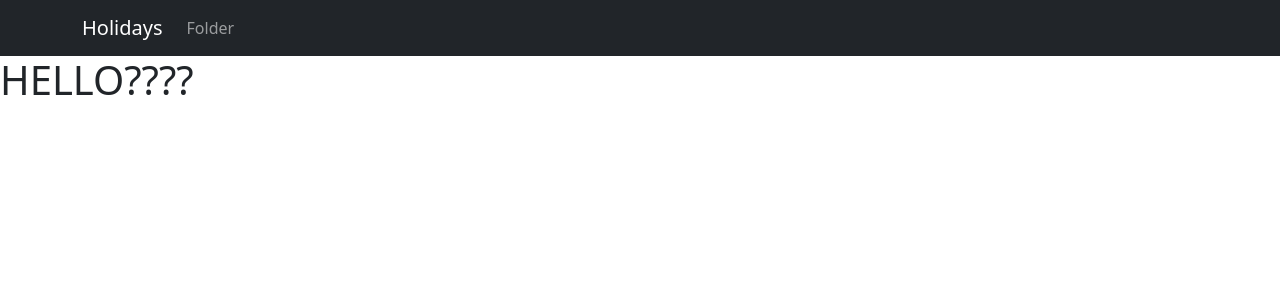
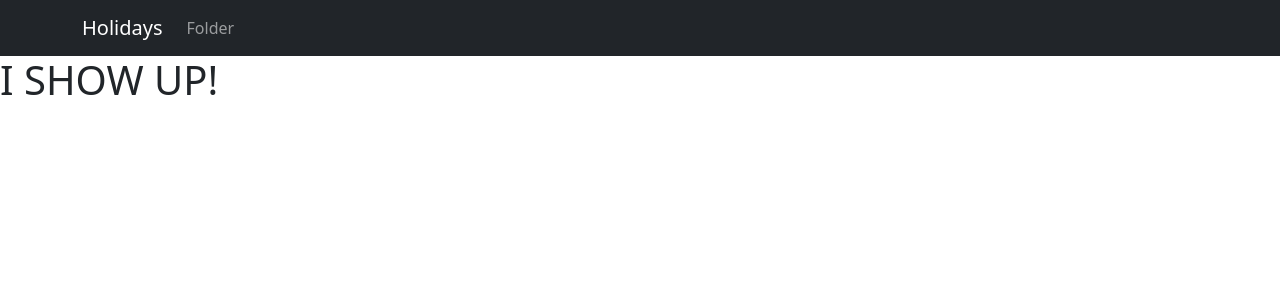
Before and after one commit to MiuMiuMiuMiuMiu/holiday, a React (Create React App) app in the folder my-app/: page / in a window 1280 px wide. Shown: the top 300 px of the page. Built offline with nearby package versions, Linux system fonts and the light colour scheme.

Commit message:
Display component in home-page

```diff
--- /dev/null
+++ b/my-app/src/components/Holidays.js
@@ -0,0 +1,10 @@
+//import axios from 'axios';
+function Holidays() {
+    return (
+       <div>
+            <h1>I SHOW UP!</h1>
+       </div>
+    )
+}
+
+export default Holidays;
--- a/my-app/src/pages/home.js
+++ b/my-app/src/pages/home.js
@@ -1,9 +1,10 @@
 import React from 'react';
+import Holidays from '../components/Holidays.js';
 
 function Home() {
     return (
         <div>
-            <h1>HELLO????</h1>
+            < Holidays/>
         </div>
     )
 }
```
Also changed, not shown: my-app/src/components/getHolidays.js (deleted).
